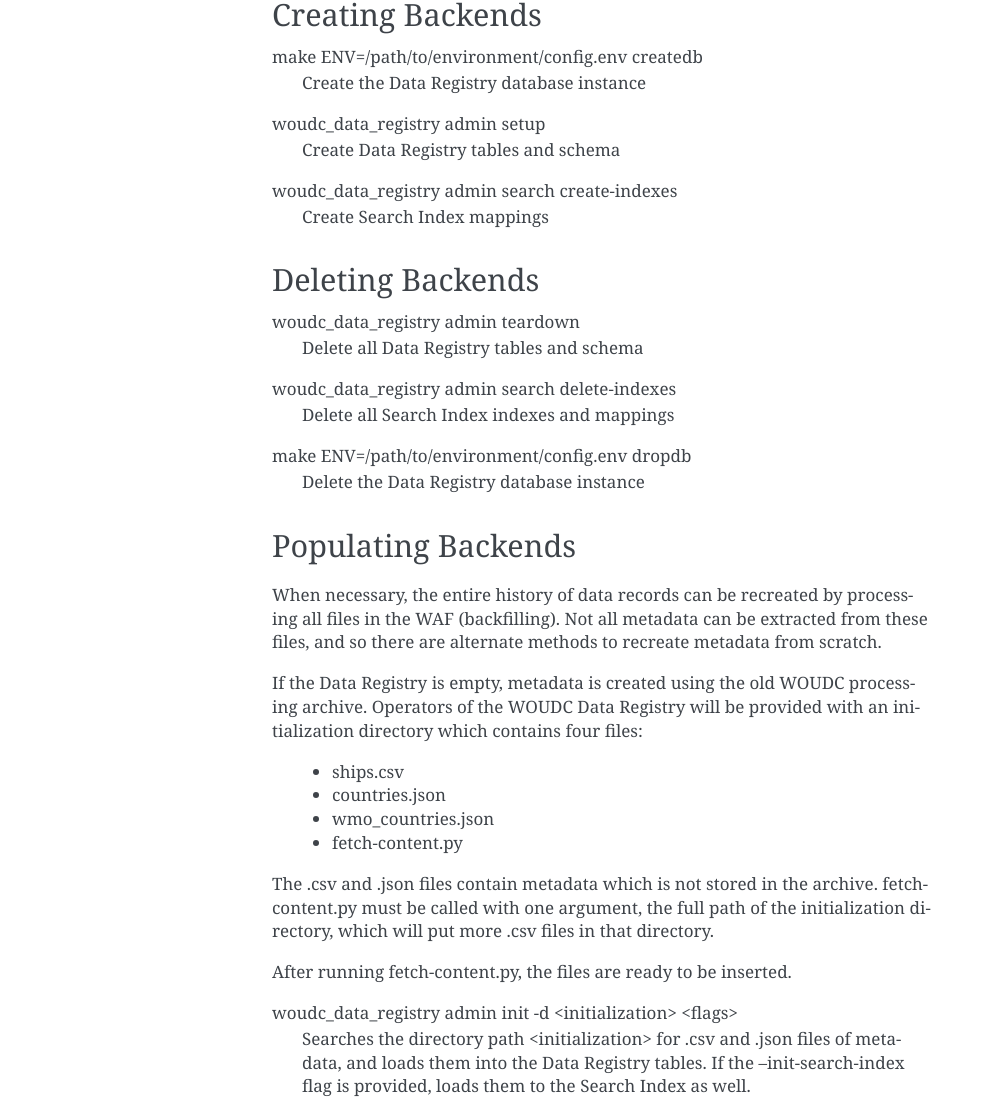
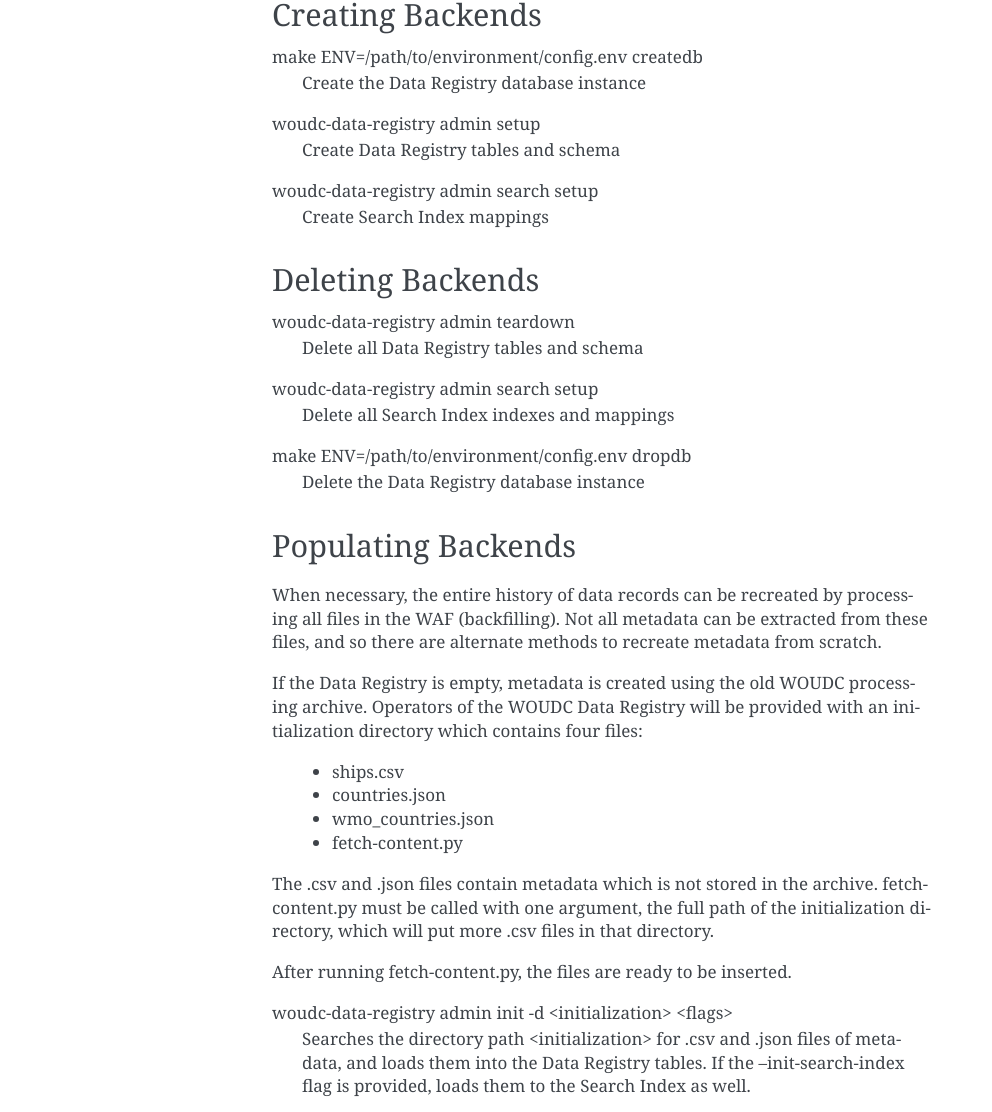
Before and after one commit to woudc/woudc-data-registry, a Sphinx documentation site: the page built from docs/administration.rst, in a window 1280 px wide. Shown: the part 565-1677 px from the top of the page, without its empty margins (148-1140 px from the left). Built offline with Sphinx 7.4.7, drawn with Linux system fonts in a browser that asks for light colours; pages that are not in the unit, such as notebooks, are missing from menus.

Commit message:
align CLI admin subcommands

```diff
--- a/docs/administration.rst
+++ b/docs/administration.rst
@@ -30,20 +30,20 @@
 make ENV=/path/to/environment/config.env createdb
     Create the Data Registry database instance
 
-woudc_data_registry admin setup
+woudc-data-registry admin setup
     Create Data Registry tables and schema
 
-woudc_data_registry admin search create-indexes
+woudc-data-registry admin search setup
     Create Search Index mappings
 
 -----------------
 Deleting Backends
 -----------------
 
-woudc_data_registry admin teardown
+woudc-data-registry admin teardown
     Delete all Data Registry tables and schema
 
-woudc_data_registry admin search delete-indexes
+woudc-data-registry admin search setup
     Delete all Search Index indexes and mappings
 
 make ENV=/path/to/environment/config.env dropdb
@@ -72,7 +72,7 @@
 
 After running fetch-content.py, the files are ready to be inserted.
 
-woudc_data_registry admin init -d <initialization> <flags>
+woudc-data-registry admin init -d <initialization> <flags>
     Searches the directory path <initialization> for .csv and .json files
     of metadata, and loads them into the Data Registry tables. If the
     --init-search-index flag is provided, loads them to the Search Index
--- a/docs/publishing.rst
+++ b/docs/publishing.rst
@@ -11,7 +11,7 @@
 command to resync them. This command is destructive and cannot be undone,
 so use with caution and only when the Data Registry's content is trusted.
 
-woudc_data_registry admin search sync
+woudc-data-registry admin search sync
     Synchronize the Data Registry and Search Index exactly, using the Data
     Registry as a template. First inserts or update records in the Index to
     match the row with the same ID in the Registry, and then deletes excess
```
Also changed, not shown: README.md (+7 -7 lines), 3 other files.
